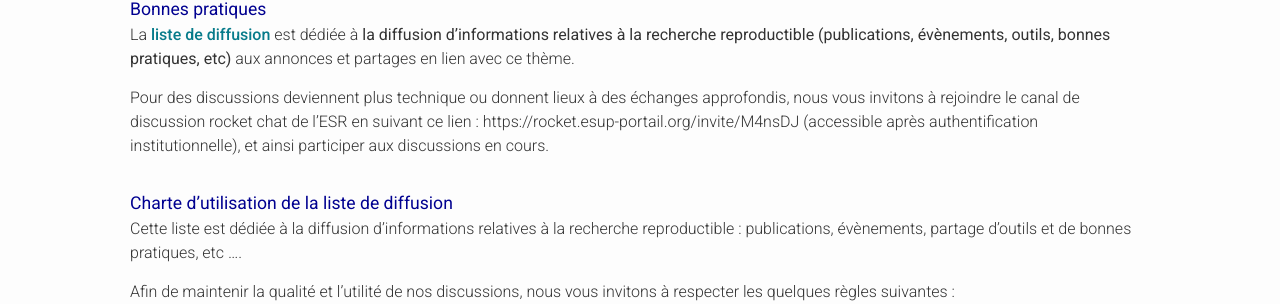
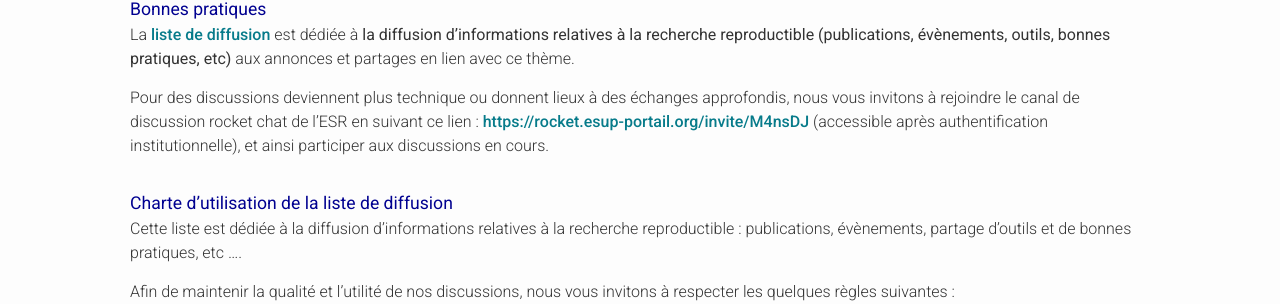
Before and after one commit to FR-RN/FR-RN, a Jekyll site: the page built from contacts.md, in a window 1280 px wide. Shown: the part 591-895 px from the top of the page. Built offline with Jekyll 4.4.1, drawn with Linux system fonts in a browser that asks for light colours; some web fonts are replaced; some of the changed lines change nothing that is shown.

```diff
--- a/contacts.md
+++ b/contacts.md
@@ -17,7 +17,7 @@
 ### Bonnes pratiques
 La [liste de diffusion](https://groupes.renater.fr/sympa/info/recherche-reproductible) est dédiée à **la diffusion d'informations relatives à la recherche reproductible (publications, évènements, outils, bonnes pratiques, etc)** aux annonces et partages en lien avec ce thème.
 
-Pour des discussions deviennent plus technique ou donnent lieux à des échanges approfondis, nous vous invitons à rejoindre le canal de discussion rocket chat de l'ESR en suivant ce lien : https://rocket.esup-portail.org/invite/M4nsDJ (accessible après authentification institutionnelle), et ainsi participer aux discussions en cours.
+Pour des discussions deviennent plus technique ou donnent lieux à des échanges approfondis, nous vous invitons à rejoindre le canal de discussion rocket chat de l'ESR en suivant ce lien : [https://rocket.esup-portail.org/invite/M4nsDJ](https://rocket.esup-portail.org/invite/M4nsDJ) (accessible après authentification institutionnelle), et ainsi participer aux discussions en cours.
 
 ### Charte d'utilisation de la liste de diffusion {#charte}
 
```
